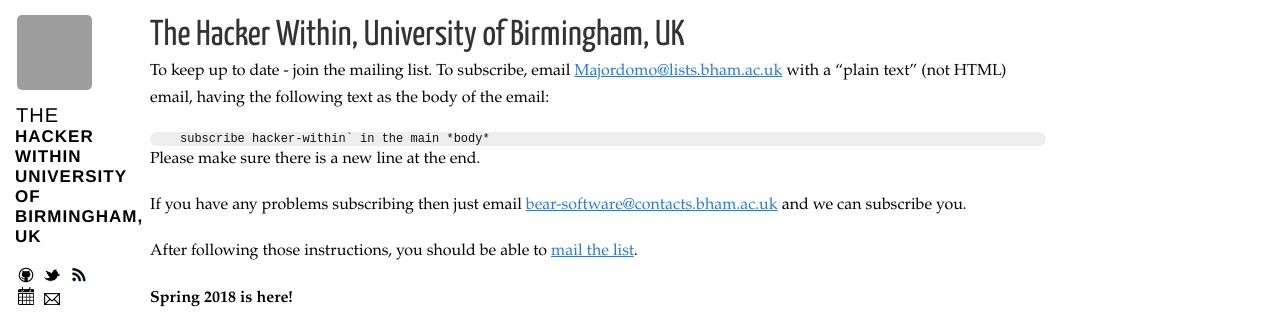
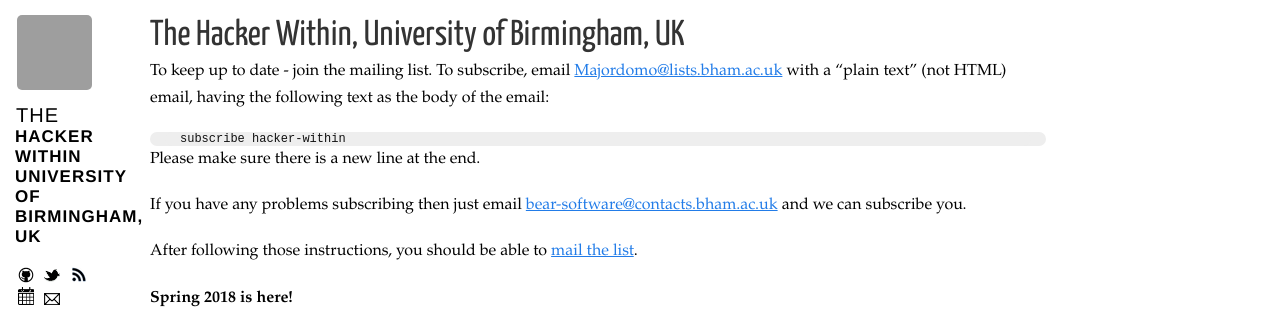
Before and after one commit to thehackerwithin/UoB, a Jekyll site: the page built from index.md, in a window 1280 px wide, cut to the strip 0-322 px from the top of the page. Built offline with Jekyll 4.4.1, drawn with Linux system fonts in a browser that asks for light colours; nearby versions of some CDN libraries; comment, search, counter and statistics services are not loaded; grey boxes are pictures that could not be loaded.

Commit message:
Fix markup for email text

````diff
--- a/index.md
+++ b/index.md
@@ -13,7 +13,7 @@
 (not HTML) email, having the following text as the body of the email:
 
 ```
-subscribe hacker-within` in the main *body*
+subscribe hacker-within
 ```
 
 Please make sure there is a new line at the end.
````
